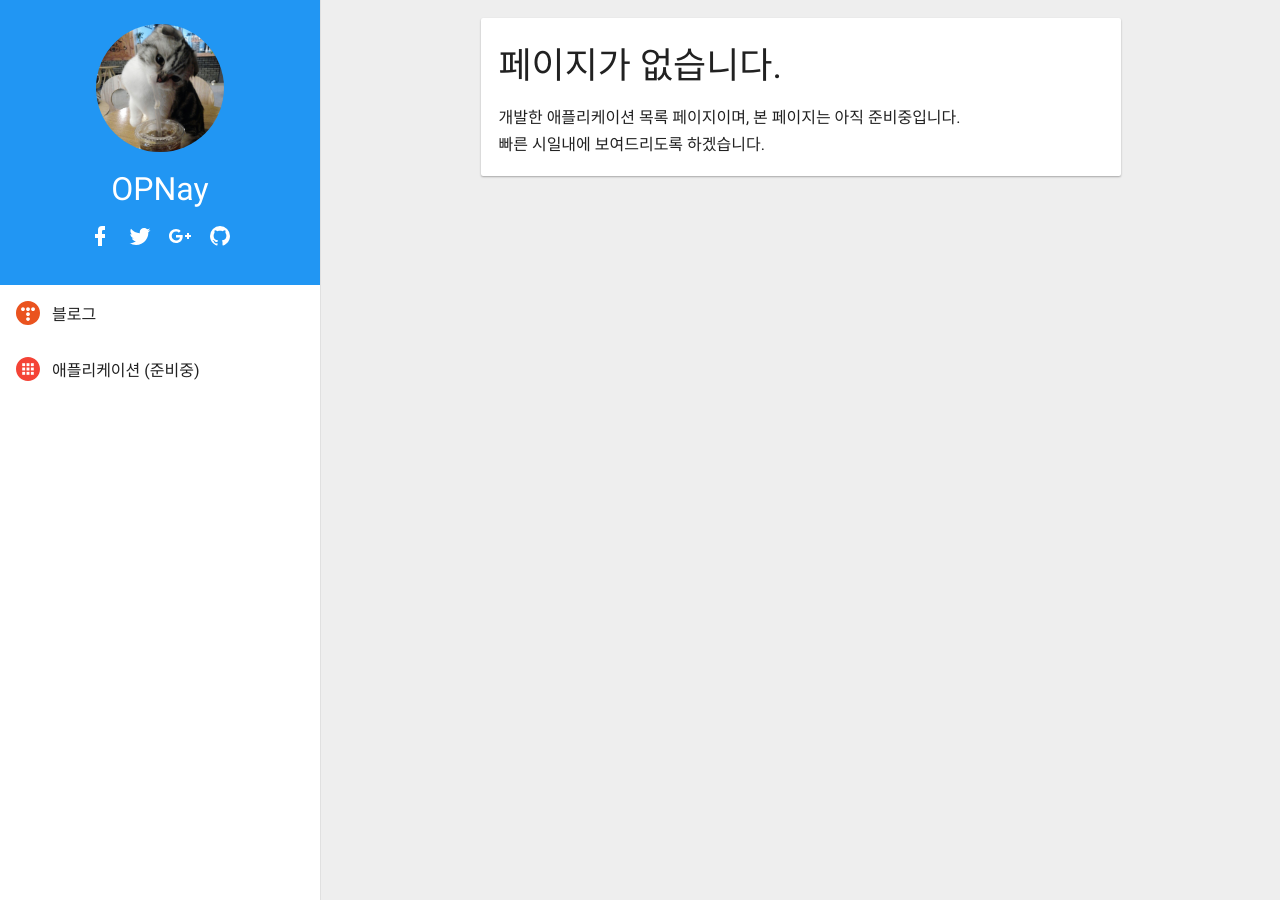
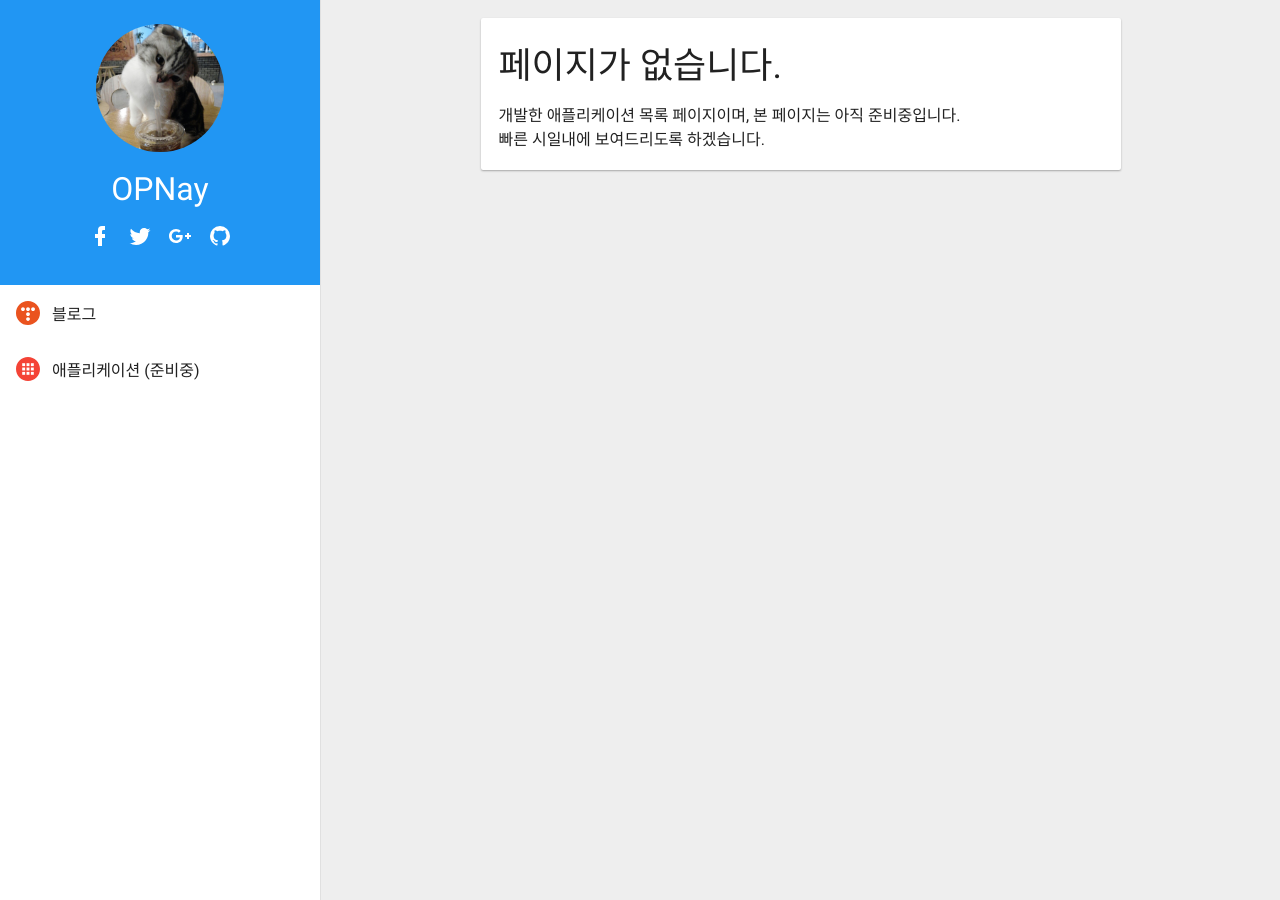
Before and after one commit to opnay/opnay.github.io, a Jekyll site: the page built from app/index.html, in a window 1280 px wide. Built offline with Jekyll 4.4.1, drawn with Linux system fonts in a browser that asks for light colours; some web fonts are replaced.

Commit message:
css: material: line height is 1.5

```diff
--- a/css/material.css
+++ b/css/material.css
@@ -12,6 +12,8 @@ html {
 }
 label, button, input, textarea, blockquote, pre, code {font:inherit;}
 
+article, p, li {line-height:1.5;}
+
 h1, h2, h3, h4, h5, h6 {margin:0; font-weight:normal;}
 h1 {margin:36px 0 12px 0; font-size:42px;}
 h2 {margin:36px 0 12px 0;font-size:36px;}
@@ -19,10 +21,9 @@ h3 {margin:24px 0 12px 0;font-size:28px;}
 h4, h5, h6 {margin:24px 0 12px 0; font-size:16px;}
 
 a {color:#03A9F4; text-decoration:none;}
-p {margin:0; line-height:1.7;}
+p {margin:0;}
 
 ol, ul {padding-left:32px;}
-li {line-height:1.5;}
 
 hr {border:0; border-top:1px solid rgba(0,0,0,0.12);}
 
```
